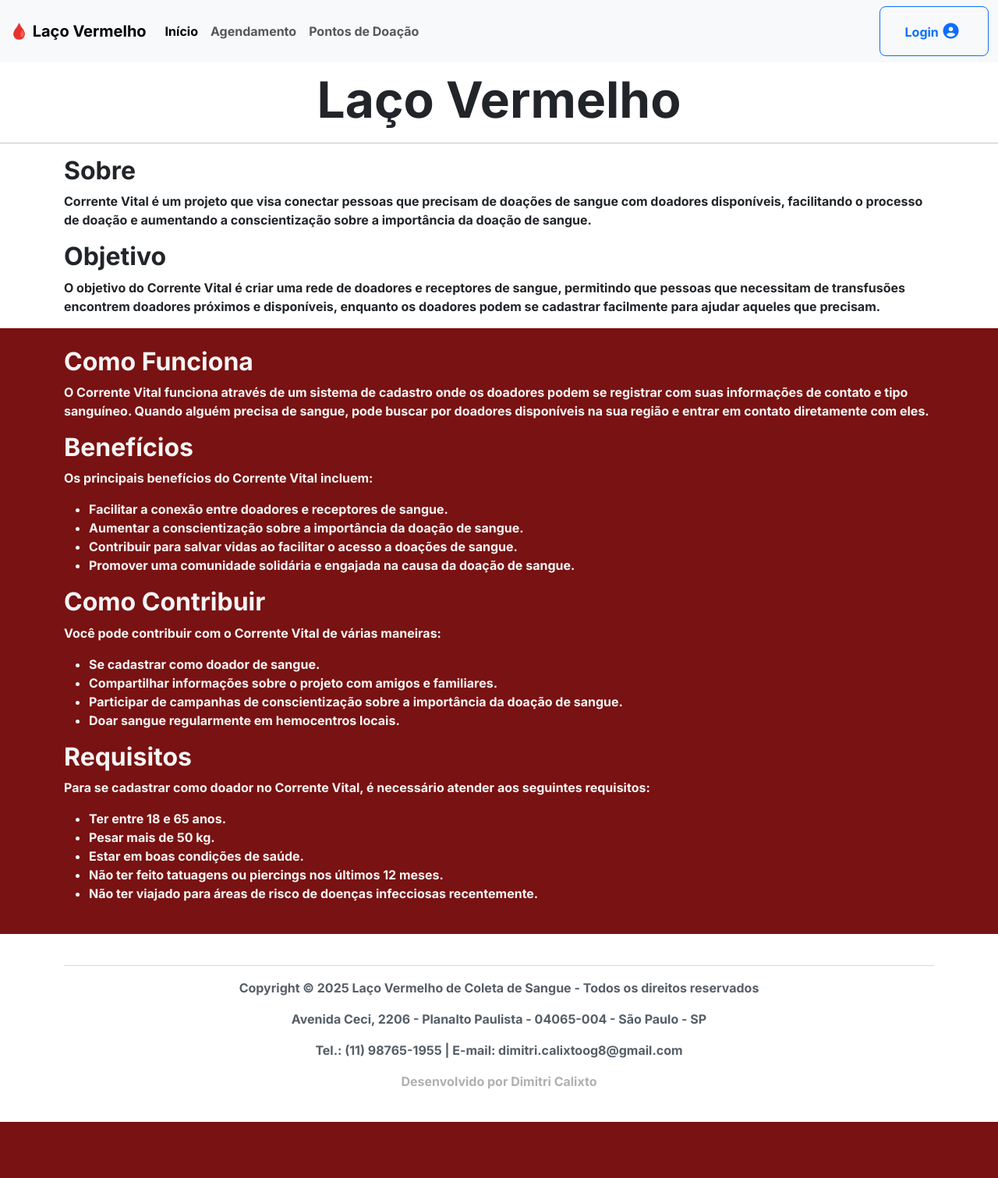
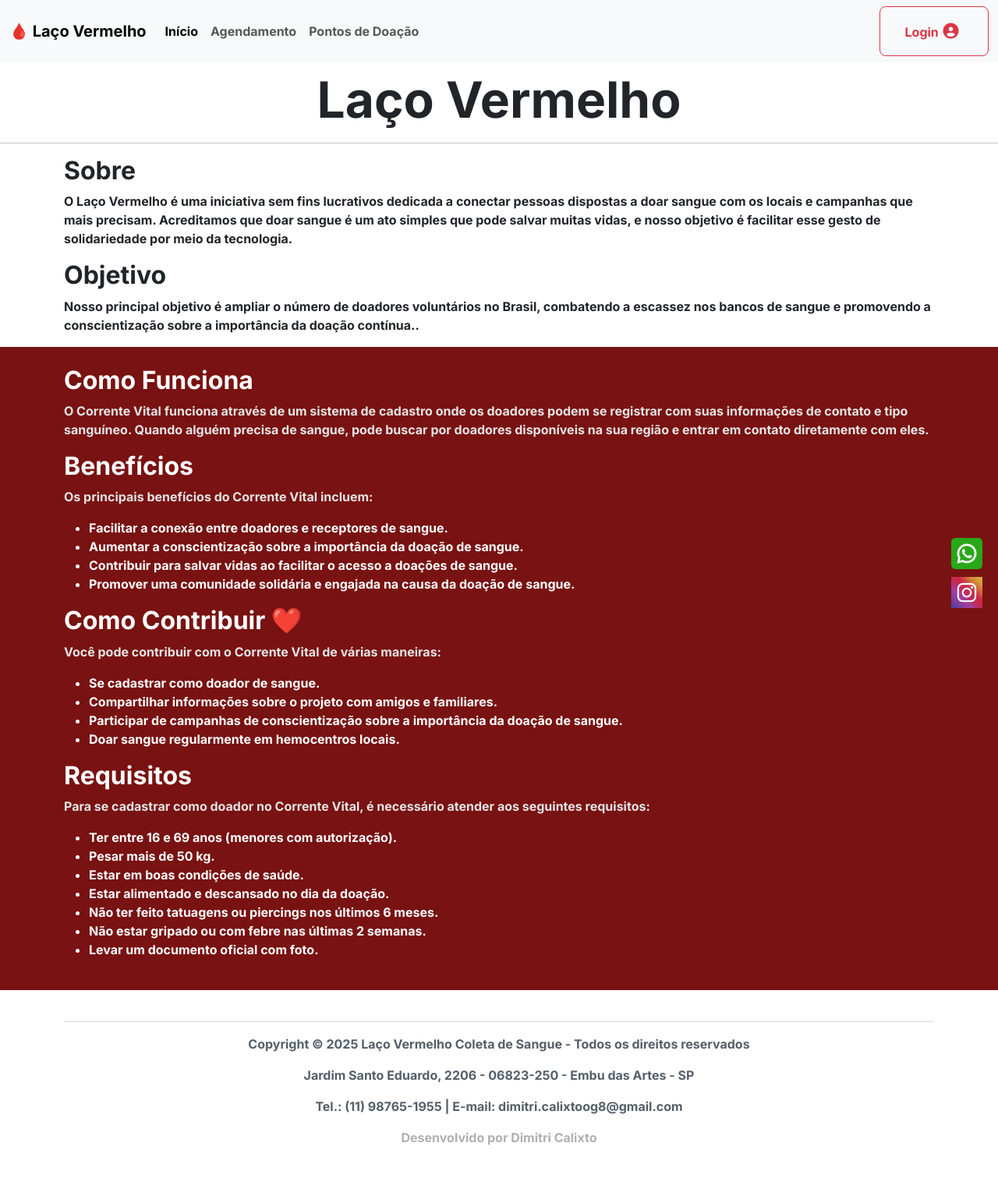
Before and after one commit to DimitriCalixto/LacoVermelho, a PHP site: page / in a window 1280 px wide. Shown: the whole page at 78% size. Before the commit the page ends 1439 px from the top, so only its background shows below. Run offline with PHP 8.4, Linux system fonts and the light colour scheme.

Commit message:
[UPDATE] General

```diff
--- a/agendamento.html
+++ b/agendamento.html
@@ -29,10 +29,10 @@
 
             <ul class="navbar-nav me-auto mb-2 mb-lg-0">
               <li class="nav-item">
-                <a class="nav-link active" aria-current="page" href="index.html">Início</a>
+                <a class="nav-link" aria-current="page" href="index.html">Início</a>
               </li>
               <li class="nav-item">
-                <a class="nav-link" href="agendamento.html">Agendamento</a>
+                <a class="nav-link active" href="agendamento.html">Agendamento</a>
               </li>
               <li class="nav-item">
                 <a class="nav-link" href="locais.html">Pontos de Doação</a>
--- a/assets/css/style.css
+++ b/assets/css/style.css
@@ -22,34 +22,20 @@
     text-align: center;
 }
 
-.ctnlg{
-    display: flex;
-    justify-content: center;
-    align-items: center;
-    height: 100vh;
-}
-
-#buttonsLG{
-    display: flex;
-    flex-direction: column;
-    align-items: center;
-    justify-content: center;
-}
-
 .btn{
     padding: 1rem 2rem !important;
     font-size: 2vh !important;
     border-radius: 0.5rem !important;
 }
 
-.btnLogin{
-    display: flex;
+.text-branco{
+    color: rgb(255, 255, 255);
+    p{
+        color: rgb(228, 228, 228);
+    }
 }
 
-.text-branco{
-    color: whitesmoke;
-}
-
+/* Login */
 #icone::before {
     font-family: 'Font Awesome 5 Free';
     font-weight: 900;
@@ -59,6 +45,11 @@
     align-items: center;
 }
 
+.btnLogin{
+    display: flex;
+}
+
+/* Roda Pé */
 .copyright{
     color: rgb(85, 95, 104);
     font-family: Arial, sans-serif;
@@ -69,6 +60,28 @@
     color: rgb(177, 176, 176);
 }
 
+/* Links Redes Sociais */
+.social-icons {
+    position: fixed;
+    bottom: 20px;
+    right: 20px;
+    z-index: 1000;
+    display: flex;
+    flex-direction: column;
+    gap: 10px;
+  }
+
+  .social-icons img {
+    width: 40px;
+    height: 40px;
+    transition: transform 0.2s ease;
+  }
+
+  .social-icons img:hover {
+    transform: scale(1.1);
+  }
+
+
 @media (max-width: 600px) {
     #tituloP{
         font-size: 30px;
--- a/index.html
+++ b/index.html
@@ -41,7 +41,7 @@
             </ul>
 
             <form class="d-flex">
-              <a href="login.html"><button class="btn btn-outline-primary" type="button">Login<i id="icone"></i></button></a>
+              <a href="login.html"><button class="btn btn-outline-danger" type="button">Login<i id="icone"></i></button></a>
             </form>
 
           </div>
@@ -53,11 +53,11 @@
 
     <div class="container">
         <h2>Sobre</h2>
-        <p>Corrente Vital é um projeto que visa conectar pessoas que precisam de doações de sangue com doadores disponíveis, facilitando o processo de doação e aumentando a conscientização sobre a importância da doação de sangue.</p>
+        <p>O Laço Vermelho é uma iniciativa sem fins lucrativos dedicada a conectar pessoas dispostas a doar sangue com os locais e campanhas que mais precisam. Acreditamos que doar sangue é um ato simples que pode salvar muitas vidas, e nosso objetivo é facilitar esse gesto de solidariedade por meio da tecnologia.</p>
 
 
         <h2>Objetivo</h2>
-        <p>O objetivo do Corrente Vital é criar uma rede de doadores e receptores de sangue, permitindo que pessoas que necessitam de transfusões encontrem doadores próximos e disponíveis, enquanto os doadores podem se cadastrar facilmente para ajudar aqueles que precisam.</p>
+        <p>Nosso principal objetivo é ampliar o número de doadores voluntários no Brasil, combatendo a escassez nos bancos de sangue e promovendo a conscientização sobre a importância da doação contínua..</p>
     </div>
         <div class="background text-branco py-4">
             <div class="container">
@@ -76,7 +76,7 @@
                 </ul>
 
 
-                <h2>Como Contribuir</h2>
+                <h2>Como Contribuir &#x2764;&#xFE0F;</h2>
                 <p>Você pode contribuir com o Corrente Vital de várias maneiras:</p>
                 <ul>
                     <li>Se cadastrar como doador de sangue.</li>
@@ -90,21 +90,34 @@
                     <h2>Requisitos</h2>
                     <p>Para se cadastrar como doador no Corrente Vital, é necessário atender aos seguintes requisitos:</p>
                     <ul>
-                        <li>Ter entre 18 e 65 anos.</li>
+                        <li>Ter entre 16 e 69 anos (menores com autorização).</li>
                         <li>Pesar mais de 50 kg.</li>
                         <li>Estar em boas condições de saúde.</li>
-                        <li>Não ter feito tatuagens ou piercings nos últimos 12 meses.</li>
-                        <li>Não ter viajado para áreas de risco de doenças infecciosas recentemente.</li>
+                        <li>Estar alimentado e descansado no dia da doação.</li>
+                        <li>Não ter feito tatuagens ou piercings nos últimos 6 meses.</li>
+                        <li>Não estar gripado ou com febre nas últimas 2 semanas.</li>
+                        <li>Levar um documento oficial com foto.</li>
                     </ul>
             </div>
             </div>
     </div>
     <div class="container py-4 copyright">
       <hr>
-      <p>Copyright © 2025 Laço Vermelho de Coleta de Sangue - Todos os direitos reservados</p>
-      <p>Avenida Ceci, 2206 - Planalto Paulista - 04065-004 - São Paulo - SP</p>
+      <p>Copyright © 2025 Laço Vermelho Coleta de Sangue - Todos os direitos reservados</p>
+      <p>Jardim Santo Eduardo, 2206 - 06823-250 - Embu das Artes - SP</p>
       <p>Tel.: (11) 98765-1955 | E-mail: dimitri.calixtoog8@gmail.com</p>
       <p class="autor">Desenvolvido por Dimitri Calixto</p>
+    </div>
+
+
+
+    <div class="social-icons">
+      <a href="https://wa.me/5511999999999" target="_blank">
+        <img src="assets/images/Whatsapp.png" alt="WhatsApp">
+      </a>
+      <a href="https://instagram.com/LaçoVermelho" target="_blank">
+        <img src="assets/images/instagram.png" alt="Instagram">
+      </a>
     </div>
 </body>
 
--- a/locais.html
+++ b/locais.html
@@ -18,7 +18,7 @@
         <div class="container-fluid">
 
           <!-- Logo ou nome -->
-          <a class="navbar-brand" href="#">&#x1FA78; Laço Vermelho</a>
+          <a class="navbar-brand" href="index.html">&#x1FA78; Laço Vermelho</a>
 
           <!-- Botão toggler para telas pequenas -->
           <button class="navbar-toggler" type="button" data-bs-toggle="collapse" data-bs-target="#navbarContent">
@@ -30,13 +30,13 @@
 
             <ul class="navbar-nav me-auto mb-2 mb-lg-0">
               <li class="nav-item">
-                <a class="nav-link active" aria-current="page" href="index.html">Início</a>
+                <a class="nav-link" aria-current="page" href="index.html">Início</a>
               </li>
               <li class="nav-item">
                 <a class="nav-link" href="agendamento.html">Agendamento</a>
               </li>
               <li class="nav-item">
-                <a class="nav-link" href="locais.html">Pontos de Doação</a>
+                <a class="nav-link active" href="locais.html">Pontos de Doação</a>
               </li>
             </ul>
 
```
Also changed, not shown: assets/images/Whatsapp.png (added), assets/images/instagram.png (added).
